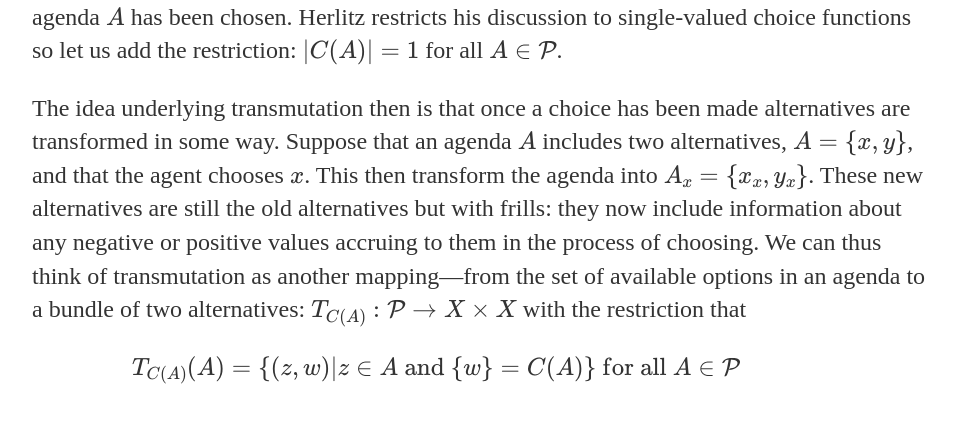
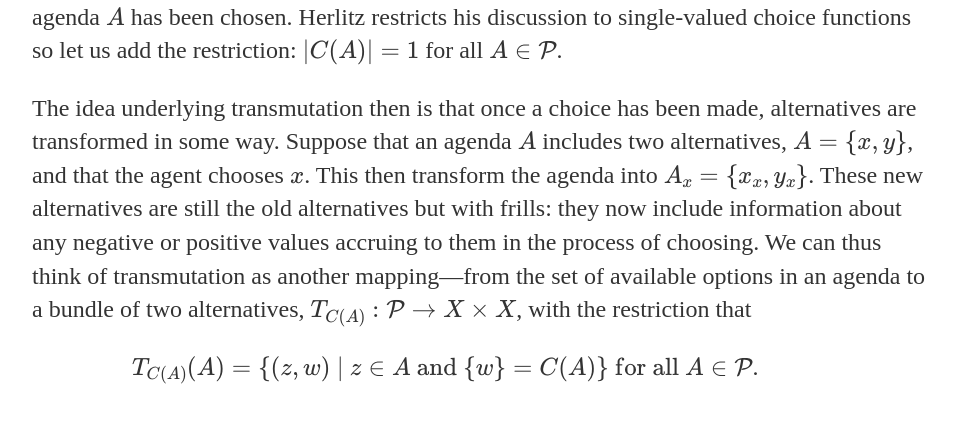
Before and after one commit to uzunovam/uzunovam, a Jekyll site: the page built from _posts/2020-04-28-anders-herlitz-on-unstable-choices.md, in a window 1280 px wide. Shown: the part 1936-2378 px from the top of the page, without its empty margins (160-1116 px from the left). Built offline with Jekyll 4.4.1, drawn with Linux system fonts in a browser that asks for light colours.

Commit message:
Update 2020-04-28-anders-herlitz-on-unstable-choices.md

```diff
--- a/_posts/2020-04-28-anders-herlitz-on-unstable-choices.md
+++ b/_posts/2020-04-28-anders-herlitz-on-unstable-choices.md
@@ -26,6 +26,6 @@ that the act of choosing a maximal alternative alone can revert whether this cho
 
 <p>And here is my attempt at formulating it a bit more precisely. For some preliminaries, suppose that \(X\) is the universal set of alternatives and let \(\mathcal{P}\) be the set of all (for simplicity, non-empty) subsets of \(X\); that is, the set of all possible agendas. (I set aside the question of whether all agendas are feasible as it is not central to Herlitz’ discussion.) A choice function \(C: \mathcal{P} \rightarrow X\) such that \(C(A) \subseteq A\) for all \(A \in \mathcal{P}\) tells us which element (or elements) of an agenda \(A\) has been chosen. Herlitz restricts his discussion to single-valued choice functions so let us add the restriction: \(|C(A)|=1\) for all \(A \in \mathcal{P}\).</p>
 
-<p>The idea underlying transmutation then is that once a choice has been made alternatives are transformed in some way. Suppose that an agenda \(A\) includes two alternatives, \(A = \{x, y\}\), and that the agent chooses \(x\). This then transform the agenda into \(A_{x} = \{x_{x}, y_{x}\}\). These new alternatives are still the old alternatives but with frills: they now include information about any negative or positive values accruing to them in the process of choosing. We can thus think of transmutation as another mapping—from the set of available options in an agenda to a bundle of two alternatives: \(T_{C(A)}: \mathcal{P} \rightarrow X \times X\) with the restriction that</p>
+<p>The idea underlying transmutation then is that once a choice has been made, alternatives are transformed in some way. Suppose that an agenda \(A\) includes two alternatives, \(A = \{x, y\}\), and that the agent chooses \(x\). This then transform the agenda into \(A_{x} = \{x_{x}, y_{x}\}\). These new alternatives are still the old alternatives but with frills: they now include information about any negative or positive values accruing to them in the process of choosing. We can thus think of transmutation as another mapping—from the set of available options in an agenda to a bundle of two alternatives, \(T_{C(A)}: \mathcal{P} \rightarrow X \times X\), with the restriction that</p>
 
-<p style="padding-left:100px;">\(T_{C(A)}(A) = \{(z, w) | z \in A \text{ and } \{w\} = C(A)\} \text{ for all } A \in \mathcal{P}\)</p>
+<p style="padding-left:100px;">\(T_{C(A)}(A) = \{(z, w) \ | \ z \in A \text{ and } \{w\} = C(A)\} \text{ for all } A \in \mathcal{P}\).</p>
```
